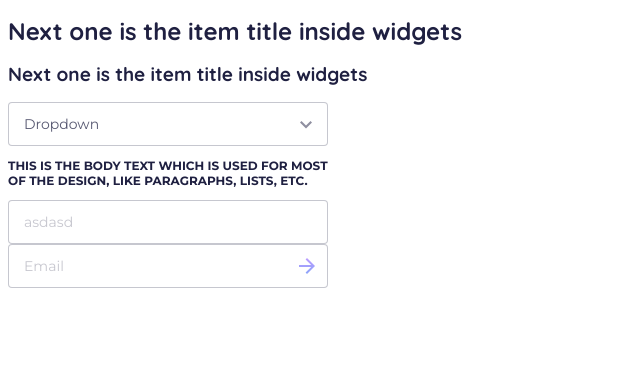
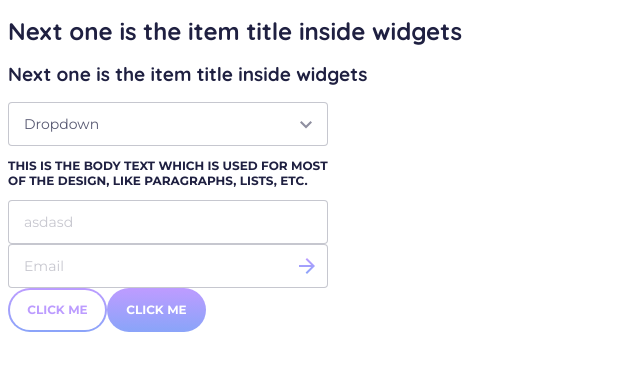
Before and after one commit to RUBYsimpleMAN/OpenTZ, a React (Create React App) app: page / in a window 1280 px wide. Shown: the top 370 px of the page, without its empty margins (0-640 px from the left). Built offline with nearby package versions, Linux system fonts and the light colour scheme.

Commit message:
2020-07-25_23-15-12_Add Button and refactoring

```diff
--- a/src/App.js
+++ b/src/App.js
@@ -5,6 +5,7 @@ import H3 from './components/atomicD/atoms/H3';
 import DropDown from './components/atomicD/atoms/DropDown';
 import Input from './components/atomicD/atoms/Input';
 import EmailInput from './components/atomicD/atoms/EmailInput';
+import Button from './components/atomicD/atoms/Button';
 
 class App extends Component {
   render() {
@@ -30,6 +31,8 @@ class App extends Component {
           placeholder="asdasd"
         />
         <EmailInput/>
+        <Button >click me</Button>
+        <Button filled>click me</Button>
       </div>
     );
   }
--- a/src/components/atomicD/atoms/Button.js
+++ b/src/components/atomicD/atoms/Button.js
@@ -0,0 +1,51 @@
+import styled from 'styled-components';
+import { main } from '../../themes/themes';
+
+const Button = styled.button`
+  &:disabled {
+
+  }
+  &:hover, &:focus {
+    outline:none;
+  }
+  &:hover${ props => props.filled ? "" : ":before" } {
+    opacity: 50%;
+  }
+  width: 99px;
+  height: 44px;
+
+  position: relative;
+  box-sizing: border-box;
+
+  color: ${ props =>
+    props.filled
+      ? "#FFFFFF"
+      : main.colors.purple
+  };
+  background: ${ props =>
+    props.filled
+      ? `linear-gradient(180deg, ${main.colors.purple} 0%, ${main.colors.lightBlue} 100%)`
+      : "#FFFFFF"
+  };
+  background-clip: padding-box;
+  border: solid 2px transparent;
+  border-radius: 22px;
+
+  font-family: Montserrat;
+  font-style: normal;
+  font-weight: bold;
+  font-size: 12px;
+  line-height: 15px;
+  text-transform: uppercase;
+
+  &:before {
+    content: '';
+    position: absolute;
+    top: 0; right: 0; bottom: 0; left: 0;
+    z-index: -1;
+    margin: -2px;
+    border-radius: inherit;
+    background: linear-gradient(180deg, ${main.colors.purple} 0%, ${main.colors.lightBlue} 100%);
+  }
+`;
+export default Button;
--- /dev/null
+++ b/src/components/atomicD/atoms/ComplexInputWrapper.js
@@ -0,0 +1,13 @@
+import styled from "styled-components";
+
+const ComplexInputWrapper = styled.div`
+  &:after {
+    position: absolute;
+    z-index: 1;
+    pointer-events: none;
+  }
+  width: 320px;
+  position: relative;
+  /* display: inline-block; */
+`;
+export default ComplexInputWrapper;
--- a/src/components/atomicD/atoms/DropDown.js
+++ b/src/components/atomicD/atoms/DropDown.js
@@ -3,19 +3,15 @@ import React, { Component } from 'react';
 import styled from 'styled-components';
 import { main } from '../../themes/themes';
 import arrowDownPath from './arrow-down.svg';
+import ComplexInputWrapper from './ComplexInputWrapper';
 
-const Wrapper = styled.div`
+
+const Wrapper = styled(ComplexInputWrapper)`
   &:after {
     content: url("${arrowDownPath}");
-    position: absolute;
     top: calc(50% - 12px);
     right: 1rem;
-    z-index: 1;
-    pointer-events: none;
   }
-  width: 320px;
-  position: relative;
-  /* display: inline-block; */
 `;
 
 const DropButton = styled.button`
--- a/src/components/atomicD/atoms/EmailInput.js
+++ b/src/components/atomicD/atoms/EmailInput.js
@@ -2,20 +2,14 @@ import React, { Component } from 'react';
 import Input from './Input';
 import styled from 'styled-components';
 import emailArrowPath from './email-arrow.svg';
+import ComplexInputWrapper from './ComplexInputWrapper';
 
-const Wrapper = styled.div`
+const Wrapper = styled(ComplexInputWrapper)`
   &:after {
     content: url("${emailArrowPath}");
-    position: absolute;
     top: 13px;
     right: 13px;
-    z-index: 1;
-    pointer-events: none;
   }
-  width: 320px;
-  position: relative;
-  height:44px;
-  display: block;
 `;
 class EmailInput extends Component {
   render() {
--- a/src/components/themes/themes.js
+++ b/src/components/themes/themes.js
@@ -11,6 +11,8 @@ export const main = {
     purple: "#BC9CFF",
 
     /* Green */
-    green: "#6FCF97"
+    green: "#6FCF97",
+
+    lightBlue: "#8BA4F9"
   }
 }
```
